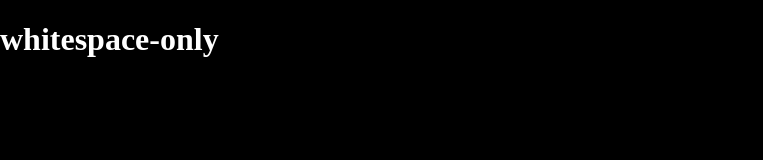
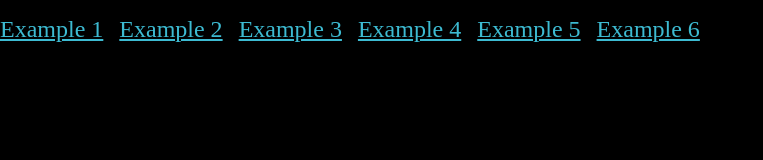
Before and after one commit to thurn/cljpixi, a plain HTML site: page index.html in a window 1280 px wide. Shown: the whole page, without its empty margins (0-763 px from the left). Drawn offline with Linux system fonts and the light colour scheme; files whose address does not match are found by name.

Commit message:
support for :clear and example switching.

```diff
--- a/index.html
+++ b/index.html
@@ -8,6 +8,12 @@
         padding: 0;
         background-color: #000000;
         color: #ffffff;
+      }
+
+      a {
+        color: #3dbbd2;
+        font-size: 1.5em;
+        margin-right: 0.5em;
       }
     </style>
     <script>
@@ -20,7 +26,11 @@
     </script>
   </head>
   <body>
-    <h1>whitespace-only</h1>
+    <p>
+      <a href="#example1">Example 1</a> <a href="#example2">Example 2</a>
+      <a href="#example3">Example 3</a> <a href="#example4">Example 4</a>
+      <a href="#example5">Example 5</a> <a href="#example6">Example 6</a>
+    </p>
     <script async onload="scriptLoaded()" src="resources/js/pixi.js"></script>
     <script async onload="scriptLoaded()" src="resources/js/tweenjs-0.5.1.min.js"></script>
     <script async onload="scriptLoaded()" src="resources/js/hammer.js"></script>
```
Also changed, not shown: 2 other files.
